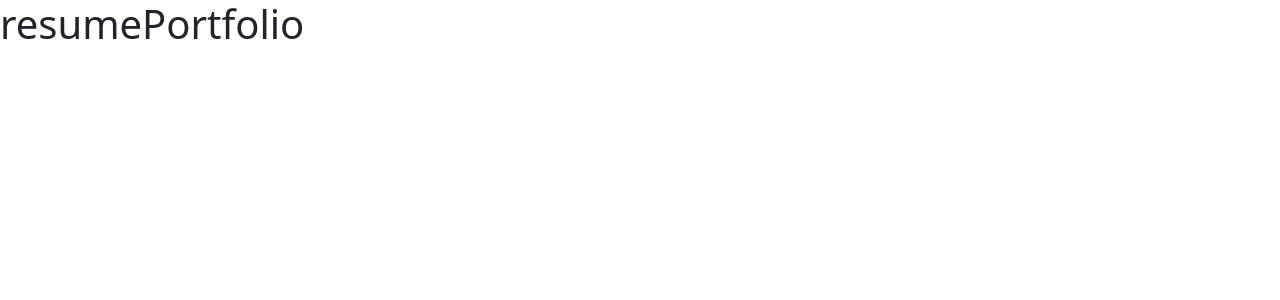
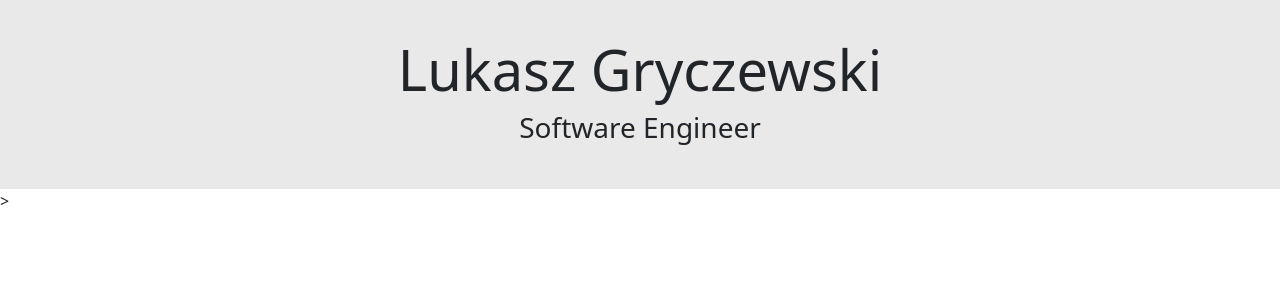
Before and after one commit to LukaszGryczewski/resumePortefolio, an Angular app: page / in a window 1280 px wide. Shown: the top 300 px of the page. Built offline with nearby package versions, Linux system fonts and the light colour scheme.

Commit message:
Create component header + display component header

```diff
--- a/src/app/app.component.html
+++ b/src/app/app.component.html
@@ -1 +1 @@
-<h1>{{ title }}</h1>
+<app-header></app-header>
--- a/src/app/app.component.ts
+++ b/src/app/app.component.ts
@@ -1,10 +1,11 @@
 import { Component } from '@angular/core';
 import { RouterOutlet } from '@angular/router';
+import { HeaderComponent } from './header/header.component';
 
 @Component({
   selector: 'app-root',
   standalone: true,
-  imports: [RouterOutlet],
+  imports: [RouterOutlet,HeaderComponent],
   templateUrl: './app.component.html',
   styleUrl: './app.component.scss'
 })
--- /dev/null
+++ b/src/app/header/header.component.html
@@ -0,0 +1,6 @@
+<div class ="jumbotron">
+  <div class ="text-center">
+    <h1 class="display-4">Lukasz Gryczewski</h1>
+    <h3>Software Engineer</h3>
+  </div>
+</div>>
--- /dev/null
+++ b/src/app/header/header.component.scss
@@ -0,0 +1,4 @@
+.jumbotron {
+  padding: 36px 16px;
+  background-color: #e9e9e9;
+}
```
Also changed, not shown: src/app/header/header.component.ts (added, +12 -0 lines).
